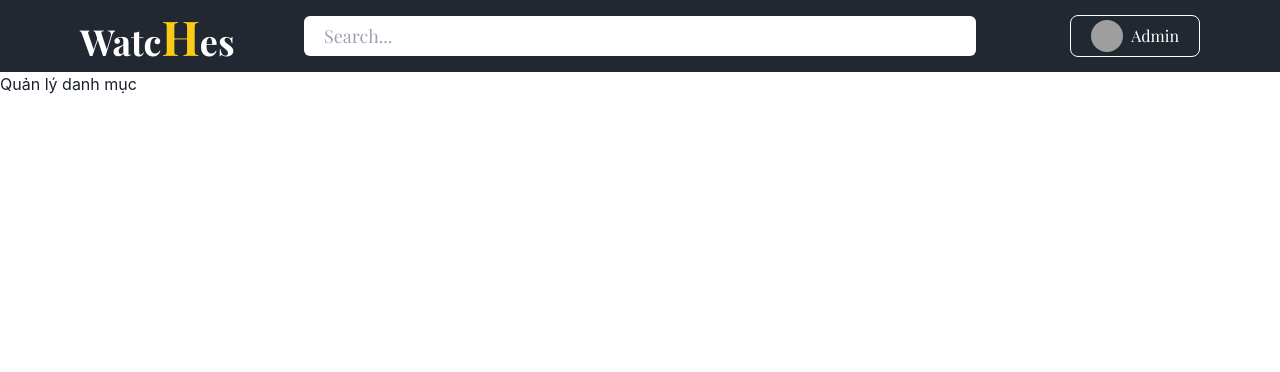
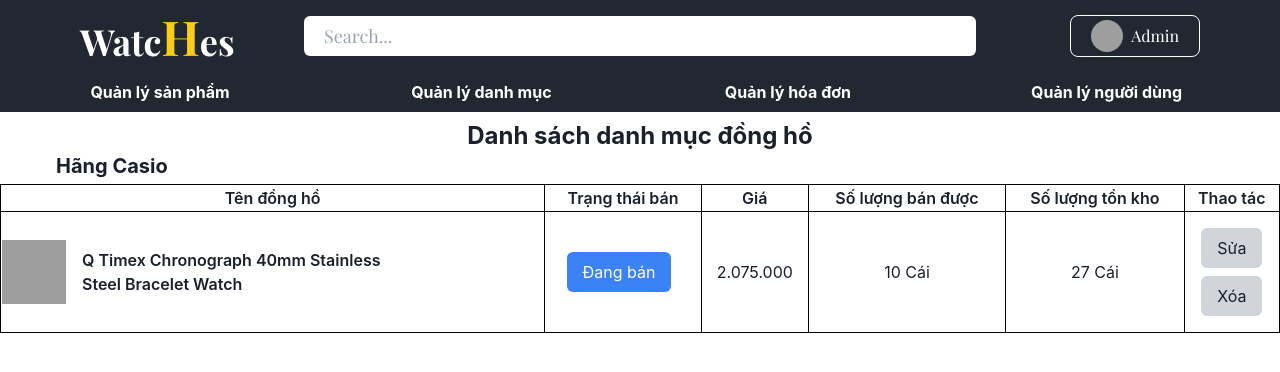
Before and after one commit to DucHuy2102/Watches_Store, a React (Vite) app: page /admin/category in a window 1280 px wide. Shown: the top 372 px of the page. Built offline with nearby package versions, Linux system fonts and the light colour scheme; grey boxes are pictures that could not be loaded; a web font is replaced by a local one.

Commit message:
building AdminPage.jsx:45%

```diff
--- a/src/pages/Admin/pages/Admin_CategoryPage.jsx
+++ b/src/pages/Admin/pages/Admin_CategoryPage.jsx
@@ -1,16 +1,58 @@
+import { useNavigate } from 'react-router-dom';
 import Admin_HeaderComponent from '../components/Admin_HeaderComponent';
+import ListProduct from './ListProduct';
+
+const titlePage = [
+    { id: 1, name: 'Quản lý sản phẩm', path: '/admin/product' },
+    { id: 2, name: 'Quản lý danh mục', path: '/admin/category' },
+    { id: 3, name: 'Quản lý hóa đơn', path: '/admin/bill' },
+    { id: 4, name: 'Quản lý người dùng', path: '/admin/user' },
+];
 
 const Admin_CategoryPage = () => {
+    const navigate = useNavigate();
+    const handleNavigationPage = (path) => {
+        switch (path) {
+            case '/admin/product':
+                return () => navigate('/admin/product');
+            case '/admin/category':
+                return () => navigate('/admin/category');
+            case '/admin/bill':
+                return () => navigate('/admin/bill');
+            case '/admin/user':
+                return () => navigate('/admin/user');
+            default:
+                return () => navigate('/admin/product');
+        }
+    };
     return (
         <>
+            {/* header */}
             <div>
                 <div className='bg-[#222831] py-2 flex flex-col font-PlayfairDisplay'>
-                    {/* header */}
                     <Admin_HeaderComponent />
                 </div>
-                <div>
-                    <h1>Quản lý danh mục</h1>
-                </div>
+                <table className='bg-white w-full h-10'>
+                    <tbody>
+                        <tr>
+                            {titlePage.map((item) => (
+                                <th
+                                    onClick={handleNavigationPage(item.path)}
+                                    key={item.id}
+                                    className='text-white bg-[#222831] hover:cursor-pointer hover:bg-[#526D82] hover:text-white'
+                                >
+                                    {item.name}
+                                </th>
+                            ))}
+                        </tr>
+                    </tbody>
+                </table>
+            </div>
+
+            {/* content */}
+            <h1 className='font-bold text-2xl mt-2 text-center'>Danh sách danh mục đồng hồ</h1>
+            <div className='w-full'>
+                <ListProduct />
             </div>
         </>
     );
--- a/src/pages/Admin/pages/Admin_ListProduct.jsx
+++ b/src/pages/Admin/pages/Admin_ListProduct.jsx
@@ -1,7 +1,30 @@
+import { useNavigate } from 'react-router-dom';
 import Admin_HeaderComponent from '../components/Admin_HeaderComponent';
 import ListProduct from './ListProduct';
 
+const titlePage = [
+    { id: 1, name: 'Quản lý sản phẩm', path: '/admin/product' },
+    { id: 2, name: 'Quản lý danh mục', path: '/admin/category' },
+    { id: 3, name: 'Quản lý hóa đơn', path: '/admin/bill' },
+    { id: 4, name: 'Quản lý người dùng', path: '/admin/user' },
+];
+
 const Admin_ListProduct = () => {
+    const navigate = useNavigate();
+    const handleNavigationPage = (path) => {
+        switch (path) {
+            case '/admin/product':
+                return () => navigate('/admin/product');
+            case '/admin/category':
+                return () => navigate('/admin/category');
+            case '/admin/bill':
+                return () => navigate('/admin/bill');
+            case '/admin/user':
+                return () => navigate('/admin/user');
+            default:
+                return () => navigate('/admin/product');
+        }
+    };
     return (
         <>
             {/* header */}
@@ -9,14 +32,26 @@ const Admin_ListProduct = () => {
                 <div className='bg-[#222831] py-2 flex flex-col font-PlayfairDisplay'>
                     <Admin_HeaderComponent />
                 </div>
+                <table className='bg-white w-full h-10'>
+                    <tbody>
+                        <tr>
+                            {titlePage.map((item) => (
+                                <th
+                                    onClick={handleNavigationPage(item.path)}
+                                    key={item.id}
+                                    className='text-white bg-[#222831] hover:cursor-pointer hover:bg-[#526D82] hover:text-white'
+                                >
+                                    {item.name}
+                                </th>
+                            ))}
+                        </tr>
+                    </tbody>
+                </table>
             </div>
 
             {/* content */}
+            <h1 className='font-bold text-2xl mt-2 text-center'>Danh sách đồng hồ</h1>
             <div className='w-full'>
-                <div className=''>
-                    <h1>Danh sách sản phẩm trong cửa hàng</h1>
-                </div>
-
                 <ListProduct />
             </div>
         </>
--- a/src/pages/Admin/pages/ListProduct.jsx
+++ b/src/pages/Admin/pages/ListProduct.jsx
@@ -23,9 +23,8 @@ const ListProduct = () => {
 
     return (
         <div>
-            <h1 className='font-bold text-2xl mt-5 pl-14 mb-5'>Danh sách đồng hồ</h1>
             <div className=''>
-                <p className='font-bold text-xl mt-2 pl-14 mb-5'>Hãng Casio</p>
+                <p className='font-bold text-xl pl-14 mb-1'>Hãng Casio</p>
                 <table className='w-full'>
                     <thead>
                         <tr>
@@ -76,13 +75,13 @@ const ListProduct = () => {
                                 <div className='flex flex-col justify-center items-center gap-2'>
                                     <button
                                         onClick={handleGotoPage}
-                                        className='border border-black rounded-md py-2 px-4 hover:bg-yellow-500 hover:cursor-pointer hover:text-white hover:border-none'
+                                        className='bg-gray-300 rounded-md py-2 px-4 hover:bg-yellow-500 hover:cursor-pointer hover:text-white'
                                     >
                                         Sửa
                                     </button>
                                     <button
                                         onClick={showModal}
-                                        className='border border-black rounded-md py-2 px-4 hover:bg-red-500 hover:cursor-pointer hover:text-white hover:border-none'
+                                        className='bg-gray-300 rounded-md py-2 px-4 hover:bg-red-500 hover:cursor-pointer hover:text-white'
                                     >
                                         Xóa
                                     </button>
```
